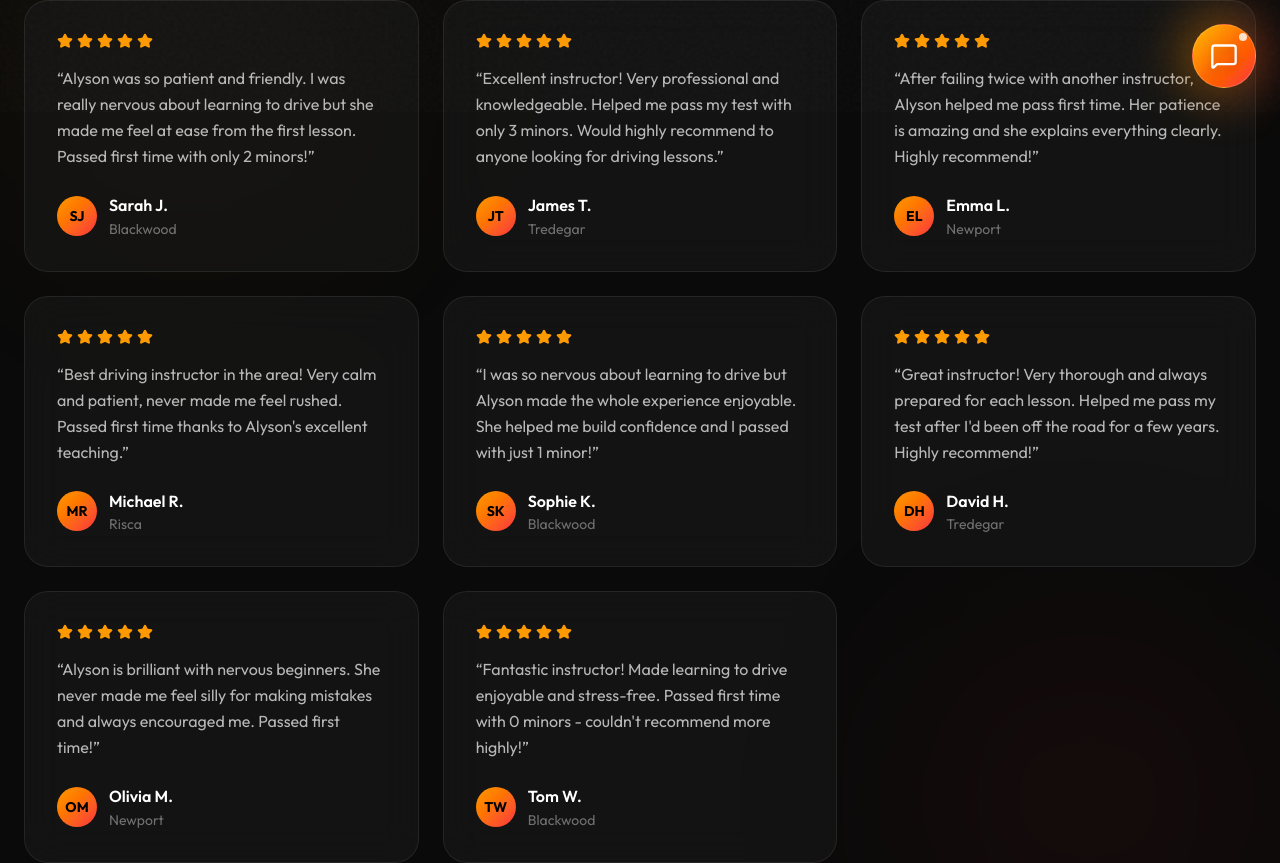
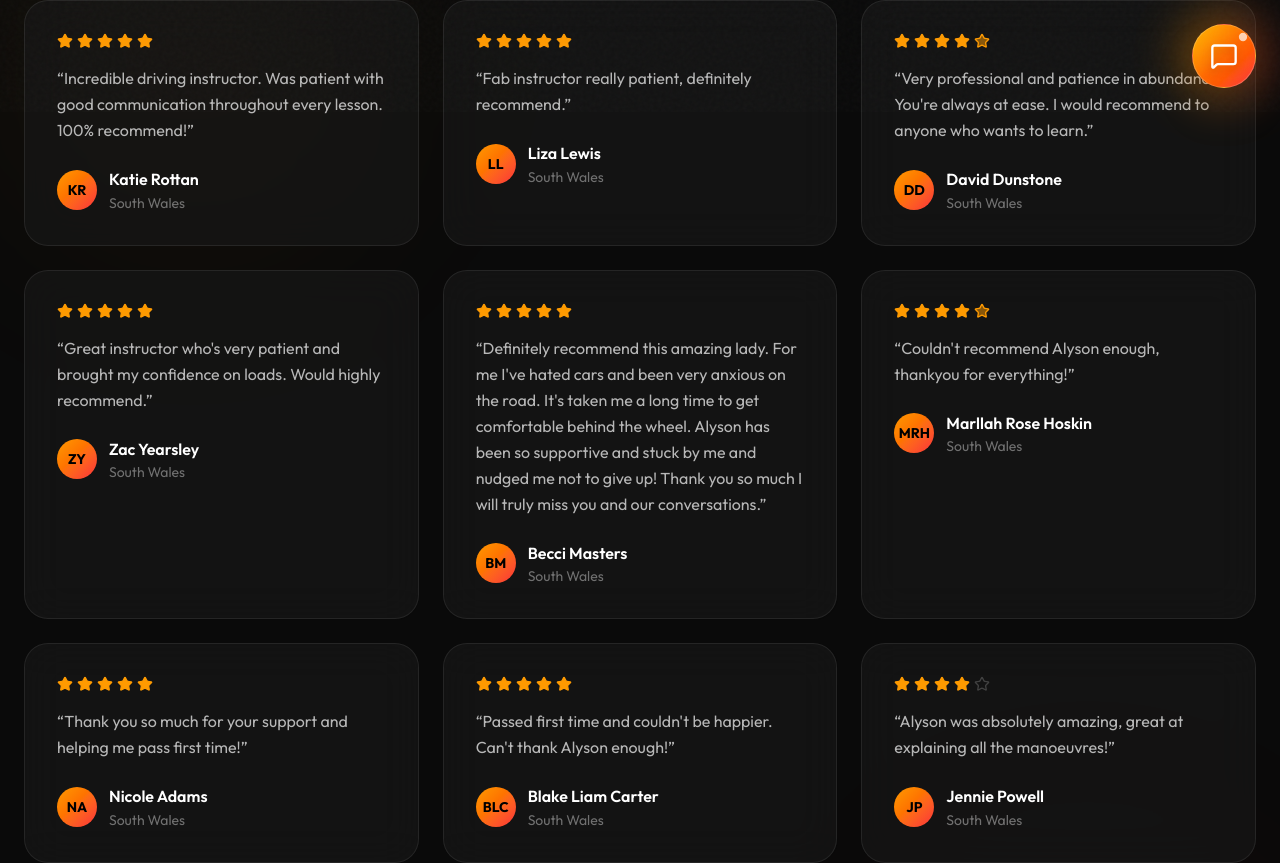
Before and after one commit to SLIIQQUE/alysons-driving-tuition, a Next.js app: page /testimonials in a window 1280 px wide. Shown: the part 688-1551 px from the top of the page. Built offline with nearby package versions, Linux system fonts and the light colour scheme.

Commit message:
Update testimonials section and configuration

```diff
--- a/next.config.ts
+++ b/next.config.ts
@@ -21,7 +21,7 @@ const nextConfig: NextConfig = {
         headers: [
           {
             key: 'Content-Security-Policy',
-            value: "default-src 'self'; script-src 'self' 'unsafe-inline'; connect-src 'self' wss://generativelanguage.googleapis.com https://generativelanguage.googleapis.com; img-src 'self' https: data:; font-src 'self' data:; style-src 'self' 'unsafe-inline';"
+            value: "default-src 'self'; script-src 'self' 'unsafe-eval' 'unsafe-inline'; connect-src 'self' wss://generativelanguage.googleapis.com https://generativelanguage.googleapis.com; img-src 'self' https: data:; font-src 'self' data:; style-src 'self' 'unsafe-inline';"
           },
         ],
       },
--- a/src/app/testimonials/page.tsx
+++ b/src/app/testimonials/page.tsx
@@ -6,52 +6,70 @@ import { Star, ArrowRight, MessageCircle } from "lucide-react";
 
 const testimonials = [
   {
-    name: "Sarah J.",
-    location: "Blackwood",
-    text: "Alyson was so patient and friendly. I was really nervous about learning to drive but she made me feel at ease from the first lesson. Passed first time with only 2 minors!",
+    name: "Katie Rottan",
+    location: "South Wales",
+    text: "Incredible driving instructor. Was patient with good communication throughout every lesson. 100% recommend!",
     stars: 5,
   },
   {
-    name: "James T.",
-    location: "Tredegar",
-    text: "Excellent instructor! Very professional and knowledgeable. Helped me pass my test with only 3 minors. Would highly recommend to anyone looking for driving lessons.",
+    name: "Liza Lewis",
+    location: "South Wales",
+    text: "Fab instructor really patient, definitely recommend.",
     stars: 5,
   },
   {
-    name: "Emma L.",
-    location: "Newport",
-    text: "After failing twice with another instructor, Alyson helped me pass first time. Her patience is amazing and she explains everything clearly. Highly recommend!",
+    name: "David Dunstone",
+    location: "South Wales",
+    text: "Very professional and patience in abundance. You're always at ease. I would recommend to anyone who wants to learn.",
+    stars: 4.5,
+  },
+  {
+    name: "Zac Yearsley",
+    location: "South Wales",
+    text: "Great instructor who's very patient and brought my confidence on loads. Would highly recommend.",
     stars: 5,
   },
   {
-    name: "Michael R.",
-    location: "Risca",
-    text: "Best driving instructor in the area! Very calm and patient, never made me feel rushed. Passed first time thanks to Alyson's excellent teaching.",
+    name: "Becci Masters",
+    location: "South Wales",
+    text: "Definitely recommend this amazing lady. For me I've hated cars and been very anxious on the road. It's taken me a long time to get comfortable behind the wheel. Alyson has been so supportive and stuck by me and nudged me not to give up! Thank you so much I will truly miss you and our conversations.",
     stars: 5,
   },
   {
-    name: "Sophie K.",
-    location: "Blackwood",
-    text: "I was so nervous about learning to drive but Alyson made the whole experience enjoyable. She helped me build confidence and I passed with just 1 minor!",
+    name: "Marllah Rose Hoskin",
+    location: "South Wales",
+    text: "Couldn't recommend Alyson enough, thankyou for everything!",
+    stars: 4.5,
+  },
+  {
+    name: "Nicole Adams",
+    location: "South Wales",
+    text: "Thank you so much for your support and helping me pass first time!",
     stars: 5,
   },
   {
-    name: "David H.",
-    location: "Tredegar",
-    text: "Great instructor! Very thorough and always prepared for each lesson. Helped me pass my test after I'd been off the road for a few years. Highly recommend!",
+    name: "Blake Liam Carter",
+    location: "South Wales",
+    text: "Passed first time and couldn't be happier. Can't thank Alyson enough!",
     stars: 5,
   },
   {
-    name: "Olivia M.",
-    location: "Newport",
-    text: "Alyson is brilliant with nervous beginners. She never made me feel silly for making mistakes and always encouraged me. Passed first time!",
+    name: "Jennie Powell",
+    location: "South Wales",
+    text: "Alyson was absolutely amazing, great at explaining all the manoeuvres!",
+    stars: 4,
+  },
+  {
+    name: "Sally-Ann Morgan",
+    location: "South Wales",
+    text: "Very patient and provides so much knowledge and support. 100% recommended!",
     stars: 5,
   },
   {
-    name: "Tom W.",
-    location: "Blackwood",
-    text: "Fantastic instructor! Made learning to drive enjoyable and stress-free. Passed first time with 0 minors - couldn't recommend more highly!",
-    stars: 5,
+    name: "Ben Ellaway",
+    location: "South Wales",
+    text: "Professional, patient and thorough instruction. Highly recommend!",
+    stars: 4.5,
   },
 ];
 
@@ -134,10 +152,10 @@ function TestimonialsGrid() {
               className="glass-card p-8 border-glow"
             >
               <div className="flex gap-1 mb-4">
-                {[...Array(testimonial.stars)].map((_, j) => (
+                {[...Array(5)].map((_, j) => (
                   <Star
                     key={j}
-                    className="w-4 h-4 fill-amber-500 text-amber-500"
+                    className={`w-4 h-4 ${j < Math.floor(testimonial.stars) ? 'fill-amber-500 text-amber-500' : j < testimonial.stars ? 'fill-amber-500/50 text-amber-500' : 'text-white/20'}`}
                   />
                 ))}
               </div>
--- a/src/components/TestimonialsMarqueeSection.tsx
+++ b/src/components/TestimonialsMarqueeSection.tsx
@@ -5,34 +5,70 @@ import { Star } from "lucide-react";
 
 const testimonials = [
   {
+    name: "Katie Rottan",
+    text: "Incredible driving instructor. Was patient with good communication throughout every lesson. 100% recommend!",
+    location: "Facebook Review",
+    stars: 5,
+  },
+  {
+    name: "Liza Lewis",
+    text: "Fab instructor really patient, definitely recommend.",
+    location: "Facebook Review",
+    stars: 4.5,
+  },
+  {
+    name: "David Dunstone",
+    text: "Very professional and patience in abundance. You're always at ease. I would recommend to anyone who wants to learn.",
+    location: "Facebook Review",
+    stars: 4,
+  },
+  {
+    name: "Zac Yearsley",
+    text: "Great instructor who's very patient and brought my confidence on loads. Would highly recommend.",
+    location: "Facebook Review",
+    stars: 5,
+  },
+  {
+    name: "Becci Masters",
+    text: "Definitely recommend this amazing lady. I've hated cars and been very anxious on the road. Alyson has been so supportive and stuck by me. Thank you so much!",
+    location: "Facebook Review",
+    stars: 4.5,
+  },
+  {
     name: "Marllah Rose Hoskin",
-    text: "Couldn't recommend Alyson enough, Thankyou for everything!",
-    location: "South Wales",
+    text: "Couldn't recommend Alyson enough, thankyou for everything!",
+    location: "Facebook Review",
+    stars: 5,
   },
   {
     name: "Nicole Adams",
     text: "Thank you so much for your support and helping me pass first time!",
-    location: "South Wales",
+    location: "Facebook Review",
+    stars: 4.5,
   },
   {
     name: "Blake Liam Carter",
     text: "Passed first time and couldn't be happier. Can't thank Alyson enough!",
-    location: "South Wales",
+    location: "Facebook Review",
+    stars: 5,
   },
   {
     name: "Jennie Powell",
     text: "Alyson was absolutely amazing, great at explaining all the manoeuvres!",
-    location: "South Wales",
+    location: "Facebook Review",
+    stars: 4,
   },
   {
     name: "Sally-Ann Morgan",
     text: "Very patient and provides so much knowledge and support. 100% recommended!",
-    location: "South Wales",
+    location: "Facebook Review",
+    stars: 5,
   },
   {
     name: "Ben Ellaway",
     text: "Professional, patient and thorough instruction. Highly recommend!",
-    location: "South Wales",
+    location: "Facebook Review",
+    stars: 4.5,
   },
 ];
 
@@ -77,8 +113,8 @@ export default function TestimonialsMarqueeSection() {
             className="flex-shrink-0 w-[400px] bg-gradient-to-br from-white/10 to-white/5 border border-white/10 rounded-3xl p-8"
           >
             <div className="flex items-center gap-4 mb-6">
-              <div className={`w-16 h-16 rounded-full bg-gradient-to-br ${avatarColors[i % avatarColors.length]} flex items-center justify-center flex-shrink-0`}>
-                <span className="text-black font-bold text-lg">{getInitials(t.name)}</span>
+              <div className={`w-10 h-10 rounded-full bg-gradient-to-br ${avatarColors[i % avatarColors.length]} flex items-center justify-center flex-shrink-0`}>
+                <span className="text-black font-bold text-sm">{getInitials(t.name)}</span>
               </div>
               <div>
                 <div className="font-bold text-white">{t.name}</div>
@@ -89,7 +125,7 @@ export default function TestimonialsMarqueeSection() {
               {[...Array(5)].map((_, j) => (
                 <Star
                   key={j}
-                  className="w-4 h-4 fill-amber-500 text-amber-500"
+                  className={`w-4 h-4 ${j < Math.floor(t.stars) ? 'fill-amber-500 text-amber-500' : j < t.stars ? 'fill-amber-500/50 text-amber-500' : 'text-white/20'}`}
                 />
               ))}
             </div>
```
